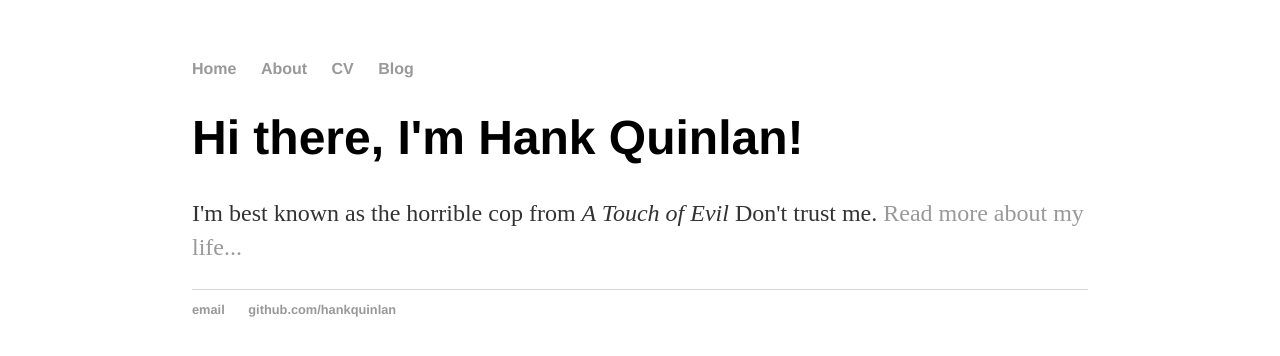
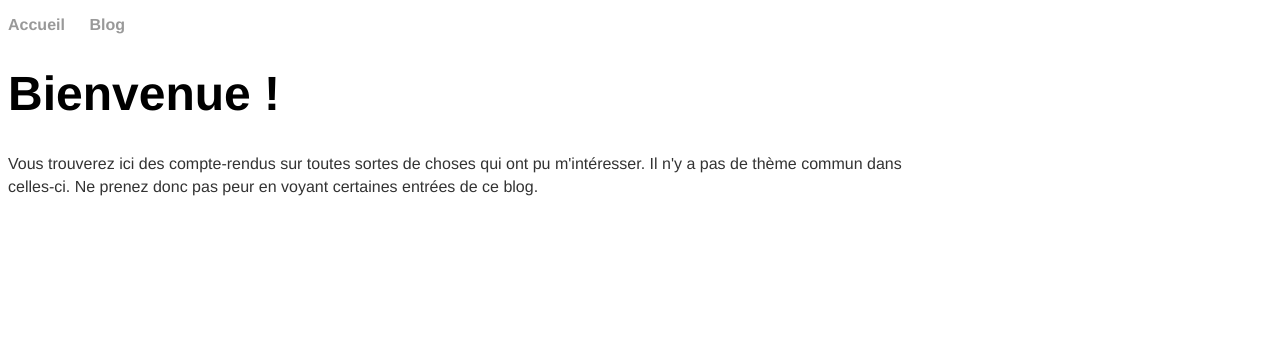
Before and after one commit to Spicilege/Spicilege.github.io, a Jekyll site: the page built from index.html, in a window 1280 px wide. Shown: the top 356 px of the page. Built offline with Jekyll 4.4.1, drawn with Linux system fonts in a browser that asks for light colours.

```diff
--- a/_layouts/default.html
+++ b/_layouts/default.html
@@ -5,15 +5,21 @@
 			<!-- link to main stylesheet -->
 			<link rel="stylesheet" type="text/css" href="/css/main.css">
 			<script type="text/javascript" async
+function typeset() {
+    MathJax.Hub.Queue(["Typeset",MathJax.Hub]);
+  }
+  function disqus_config() {
+    this.callbacks.onNewComment = [typeset];
+    this.callbacks.onInit = [typeset];
+  }
+
   src="https://cdnjs.cloudflare.com/ajax/libs/mathjax/2.7.1/MathJax.js?config=TeX-MML-AM_CHTML">
 </script>
-		</head>
+	</head>
 		<body>
 			<nav>
 	    		<ul>
-	        		<li><a href="/">Home</a></li>
-		        	<li><a href="/about">About</a></li>
-	        		<li><a href="/cv">CV</a></li>
+	        		<li><a href="/">Accueil</a></li>
 	        		<li><a href="/blog">Blog</a></li>
 	    		</ul>
 			</nav>
@@ -22,11 +28,5 @@
 			{{ content }}
 
 			</div><!-- /.container -->
-			<footer>
-	    		<ul>
-	        		<li><a href="mailto:hankquinlanhub@gmail.com">email</a></li>
-	        		<li><a href="https://github.com/hankquinlan">github.com/hankquinlan</a></li>
-				</ul>
-			</footer>
 		</body>
 	</html>
--- a/css/main.css
+++ b/css/main.css
@@ -1,5 +1,4 @@
 body {
-    margin: 60px auto;
     width: 70%;
 }
 nav ul, footer ul {
@@ -24,9 +23,10 @@ h1 {
     font-family:'Helvetica', 'Arial', 'Sans-Serif';
 }
 p {
-    font-size: 1.5em;
+    font-size: 1em;
     line-height: 1.4em;
     color: #333;
+    font-family:'Linux Libertine','Helvetica', 'Arial', 'Sans-Serif';
 }
 footer {
     border-top: 1px solid #d5d5d5;
@@ -35,7 +35,7 @@ footer {
 
 ul.posts {
     margin: 20px auto 40px;
-    font-size: 1.5em;
+    font-size: 1em;
 }
 
 ul.posts li {
--- a/index.html
+++ b/index.html
@@ -1,8 +1,8 @@
 ---
 layout: default
-title: Hank Quinlan, Horrible Cop
+title: Accueil
 ---
 <div class="blurb">
-	<h1>Hi there, I'm Hank Quinlan!</h1>
-	<p>I'm best known as the horrible cop from <em>A Touch of Evil</em> Don't trust me. <a href="/about">Read more about my life...</a></p>
+	<h1>Bienvenue !</h1>
+	<p>Vous trouverez ici des compte-rendus sur toutes sortes de choses qui ont pu m'intéresser. Il n'y a pas de thème commun dans celles-ci. Ne prenez donc pas peur en voyant certaines entrées de ce blog. </p>
 </div><!-- /.blurb -->
```
Also changed, not shown: _posts/2014-04-30-hank-quinlan-site-launched.md (deleted, +0 -9 lines), _posts/2017-05-30-Hello-World.md (added, +10 -0 lines).
